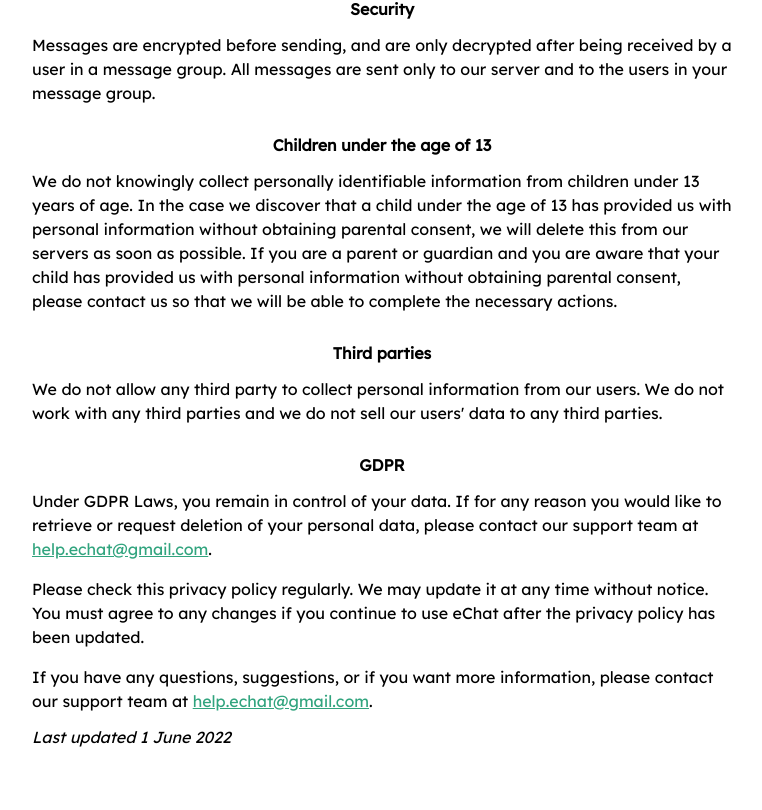
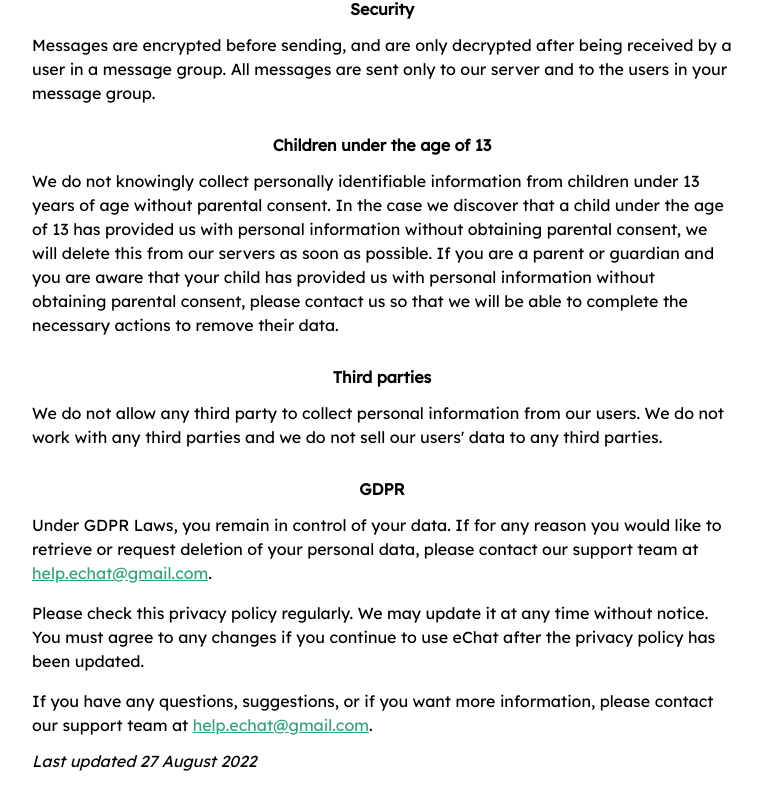
Before and after one commit to Heliodex/eChatWebsite, a SvelteKit app: page /privacy in a window 1280 px wide. Shown: the part 510-1320 px from the top of the page, without its empty margins (258-1020 px from the left). Built offline with nearby package versions, Linux system fonts and the light colour scheme.

Commit message:
Update privacy policy

```diff
--- a/src/routes/privacy/+page.svelte
+++ b/src/routes/privacy/+page.svelte
@@ -12,14 +12,14 @@
 		<h4>Security</h4>
 		<p>Messages are encrypted before sending, and are only decrypted after being received by a user in a message group. All messages are sent only to our server and to the users in your message group.</p>
 		<h4>Children under the age of 13</h4>
-		<p>We do not knowingly collect personally identifiable information from children under 13 years of age. In the case we discover that a child under the age of 13 has provided us with personal information without obtaining parental consent, we will delete this from our servers as soon as possible. If you are a parent or guardian and you are aware that your child has provided us with personal information without obtaining parental consent, please contact us so that we will be able to complete the necessary actions.</p>
+		<p>We do not knowingly collect personally identifiable information from children under 13 years of age without parental consent. In the case we discover that a child under the age of 13 has provided us with personal information without obtaining parental consent, we will delete this from our servers as soon as possible. If you are a parent or guardian and you are aware that your child has provided us with personal information without obtaining parental consent, please contact us so that we will be able to complete the necessary actions to remove their data.</p>
 		<h4>Third parties</h4>
 		<p>We do not allow any third party to collect personal information from our users. We do not work with any third parties and we do not sell our users' data to any third parties.</p>
 		<h4>GDPR</h4>
 		<p>Under GDPR Laws, you remain in control of your data. If for any reason you would like to retrieve or request deletion of your personal data, please contact our support team at <a href="mailto:help.echat@gmail.com">help.echat@gmail.com</a>.</p>
 		<p>Please check this privacy policy regularly. We may update it at any time without notice. You must agree to any changes if you continue to use eChat after the privacy policy has been updated.</p>
 		<p>If you have any questions, suggestions, or if you want more information, please contact our support team at <a href="mailto:help.echat@gmail.com">help.echat@gmail.com</a>.</p>
-		<em>Last updated 1 June 2022</em><br />
+		<em>Last updated 27 August 2022</em><br />
 	</div>
 </div>
 
```
